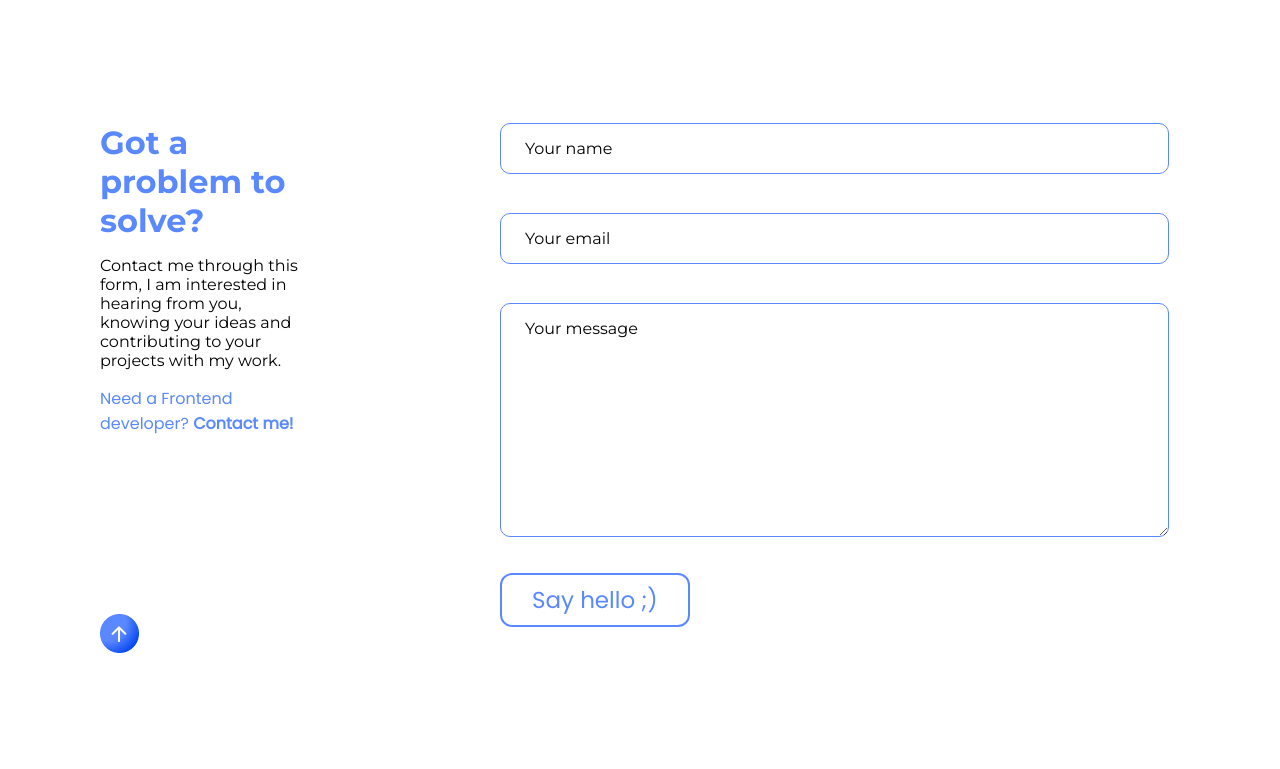
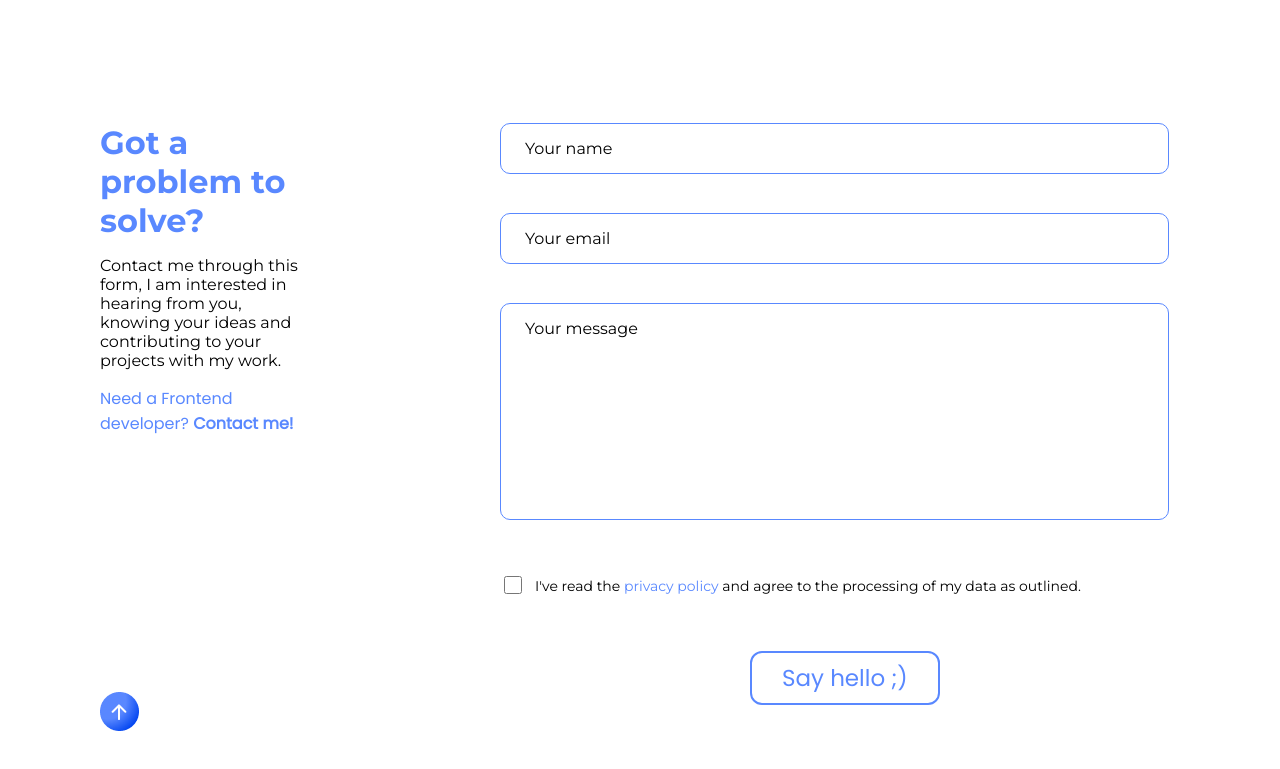
Before and after one commit to michaeljonasmaier/portfolio, an Angular app: page / in a window 1280 px wide. Shown: the part 5592-6361 px from the top of the page. Before the commit the page ends 6295 px from the top, so only its background shows below. Built offline with nearby package versions, Linux system fonts and the light colour scheme.

Commit message:
contact section edited

```diff
--- a/src/app/main-content/contact-form/contact-form.component.html
+++ b/src/app/main-content/contact-form/contact-form.component.html
@@ -1,21 +1,31 @@
 <section>
-    <form>
+    <form (ngSubmit)="onSubmit()">
         <div class="input-div">
-            <input type="text" placeholder="Your name" required>
+            <input [(ngModel)]="contactData.name" type="text" placeholder="Your name" name="name" required>
             <label class="placeholder-text">Your name</label>
             <span class="error-message">Your name is required</span>
         </div>
         <div class="input-div">
-            <input type="text" placeholder="Your email" required>
+            <input [(ngModel)]="contactData.email" type="text" placeholder="Your email" name="email" required>
             <label class="placeholder-text">Your email</label>
             <span class="error-message">Your email is required</span>
         </div>
         <div class="textarea-div">
-            <textarea class="message-input" placeholder="Your message" rows="6" required></textarea>
+            <textarea [(ngModel)]="contactData.message" class="message-input" placeholder="Your message" name="message"
+                rows="6" required></textarea>
             <label class="placeholder-text">Your message</label>
             <span class="error-message">Your message is empty</span>
         </div>
-
-        <div><app-pf-btn type="submit" title="Say hello ;)"></app-pf-btn></div>
+        <div class="checkbox-div">
+            <div>
+                <div class="checkbox-input-div">
+                    <input type="checkbox" id="checkbox" required>
+                </div>
+                <span for="checkbox">I've read the <a>privacy policy</a> and agree to the processing of my data as
+                    outlined.</span>
+            </div>
+            <span class="error-message" id="errmsg">Please accept the privacy police</span>
+        </div>
+        <div class="button-div"><app-pf-btn type="submit" title="Say hello ;)"></app-pf-btn></div>
     </form>
 </section>
--- a/src/app/main-content/contact-form/contact-form.component.scss
+++ b/src/app/main-content/contact-form/contact-form.component.scss
@@ -14,18 +14,25 @@ form {
     font-family: "Montserrat";
     font-size: 14px;
     color: #E61C40;
-    display: none;
+    visibility: hidden;
+    padding-top: 5px;
 }
 
-.input-div, .textarea-div {
+.input-div,
+.textarea-div {
     position: relative;
     @include dFlex(column, flex-start, flex-start);
     width: 680px;
     height: 60px;
-}
 
-.textarea-div{
-    height:240px;
+    >label {
+        position: absolute;
+        font-family: "Montserrat";
+        font-size: 16px;
+        background-color: white;
+        top: 16px;
+        left: 25px;
+        z-index: -1;
     }
 
     input,
@@ -37,6 +44,7 @@ textarea {
         font-size: 16px;
         padding: 15px 25px 15px 25px;
         background: none;
+        resize: none;
 
         &:hover {
             border: 2px solid $main_blue;
@@ -47,29 +55,78 @@ textarea {
             outline: none;
         }
 
-    &::placeholder{
+        &::placeholder {
             color: transparent;
         }
+
+        &:user-invalid~.error-message {
+            visibility: visible;
         }
 
-label {
-    position: absolute;
-    font-family: "Montserrat";
-    font-size: 16px;
-    background-color: white;
-    top: 16px;
-    left: 25px;
-    z-index: -1;
+        /*
+        &:focus:invalid ~ .error-message{
+            visibility: visible;
+        } */
     }
 
-input:focus + label, input:valid + label, textarea:focus + label, textarea:valid + label{
+    input:focus+label,
+    input:valid+label,
+    textarea:focus+label,
+    textarea:valid+label {
         z-index: 1;
         transition: all 300ms ease-out;
         transform: translateY(-26px) translateX(-10px);
         padding-left: 3px;
         padding-right: 3px;
     }
+}
 
-input:required:invalid + .error-message{
-    display: none;
+.textarea-div {
+    height: 240px;
 }
+
+.checkbox-div {
+    @include dFlex(column, center, flex-start);
+
+    /*  .checkbox-input-div{
+        @include dFlex();
+        border-radius: 50%;
+        background-color: #D4E0FF;
+    } */
+    >div{
+        @include dFlex();
+        gap: 10px;
+    }
+
+    span {
+        font-family: "Montserrat";
+        font-size: 14px;
+
+        a {
+            color: $main_blue;
+
+            &:hover {
+                font-weight: 700;
+                color: #0043F0;
+                text-decoration: underline;
+            }
+        }
+    }
+
+    input {
+        width: 18px;
+        height: 18px;
+        accent-color: $main_blue;
+    }
+}
+
+
+.button-div {
+    width: 100%;
+    @include dFlex();
+    margin-left: 60px;
+}
+
+.show {
+    visibility: visible;
+}
--- a/src/app/main-content/contact-form/contact-form.component.ts
+++ b/src/app/main-content/contact-form/contact-form.component.ts
@@ -1,13 +1,30 @@
 import { Component } from '@angular/core';
 import { PfBtnComponent } from '../../shared/pf-btn/pf-btn.component';
+import { FormsModule } from '@angular/forms';
 
 @Component({
   selector: 'app-contact-form',
   standalone: true,
-  imports: [PfBtnComponent],
+  imports: [PfBtnComponent, FormsModule],
   templateUrl: './contact-form.component.html',
   styleUrl: './contact-form.component.scss'
 })
 export class ContactFormComponent {
+  contactData = {
+    name: "",
+    email: "",
+    message: "",
+  }
 
+  onSubmit() {
+    console.log(this.contactData);
+    var element = <HTMLInputElement>document.getElementById("checkbox");
+    var checkbox = <HTMLInputElement>document.getElementById("errmsg");
+    var isChecked = element.checked;
+    if(!isChecked){
+      checkbox.classList.add("show");
+    } else{
+      checkbox.classList.remove("show");
+    }
+  }
 }
--- a/src/app/main-content/contact/contact.component.html
+++ b/src/app/main-content/contact/contact.component.html
@@ -9,7 +9,7 @@
             </div>
             <img src="/assets/contact/up_btn.png" alt="">
         </div>
-        <div>
+        <div class="right">
             <app-contact-form></app-contact-form>
         </div>
     </div>
```
Lines whose indentation alone changed are shown as unchanged.
